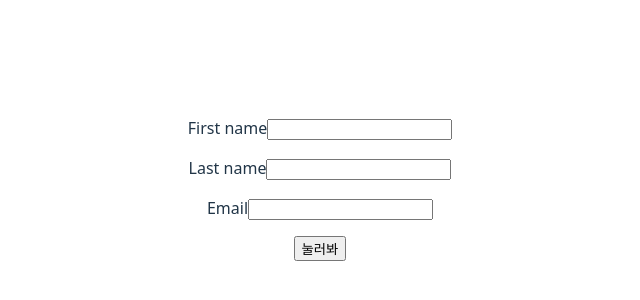
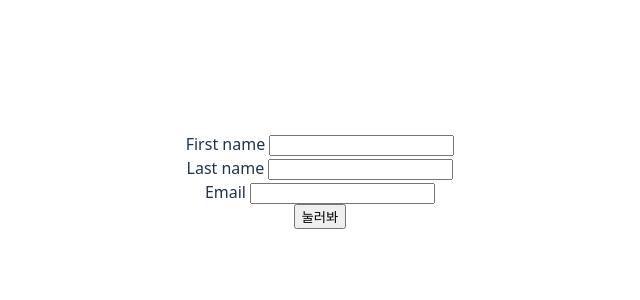
Before and after one commit to doomout/SpringBoot3_React, a React (Vite) app in the folder React/myapp/: page / in a window 1280 px wide. Shown: the part 220-520 px from the top of the page, without its empty margins (320-960 px from the left). Built offline with nearby package versions, Linux system fonts and the light colour scheme.

Commit message:
각각의 상태를 이용하여 구현

```diff
--- a/React/myapp/src/MyForm.jsx
+++ b/React/myapp/src/MyForm.jsx
@@ -1,36 +1,30 @@
 import { useState } from "react";
 
 function MyForm() {
-     const [user, setUser] = useState(
-        {
-            firstName: '',
-            lastName: '',
-            email: ''
-        }
-     )
-    //입력 요소의 내용이 변경되면 값을 상태에 저장
-    const handleChange = (event) => {
-        setUser({...user, [event.target.name]:event.target.value});
-    }
+    const [firstName, setFirstName] = useState('');
+    const [lastName, setLastName] = useState('');
+    const [email, setEmail] = useState('');
 
     const handleSubmit = (event) => {
-        alert(`Hello ${user.firstName} ${user.lastName} ${user.email}`);
+        alert(`Hello \n ${firstName} \n ${lastName}\n ${email}`);
         event.preventDefault();
     }
     return (
         <form onSubmit={handleSubmit}>
-            <p>
-            <label>First name</label>
-            <input type="text" name="firstName" onChange={handleChange} value={user.firstName}/>
-            </p>
-            <p>
-            <label>Last name</label>
-            <input type="text" name="lastName" onChange={handleChange} value={user.lastName}/>
-            </p>
-            <p>
-            <label>Email</label>
-            <input type="email" name="email" onChange={handleChange} value={user.email}/>
-            </p>
+            <label>First name </label>
+            <input
+                onChange={e => setFirstName(e.target.value)}
+                value={firstName}/><br/>
+
+            <label>Last name </label>
+            <input
+                onChange={e => setLastName(e.target.value)}
+                value={lastName}/><br/>
+
+            <label>Email </label>
+            <input
+                onChange={e => setEmail(e.target.value)}
+                value={email}/><br/>
             <input type="submit" value="눌러봐"/>
         </form>
     );
```
